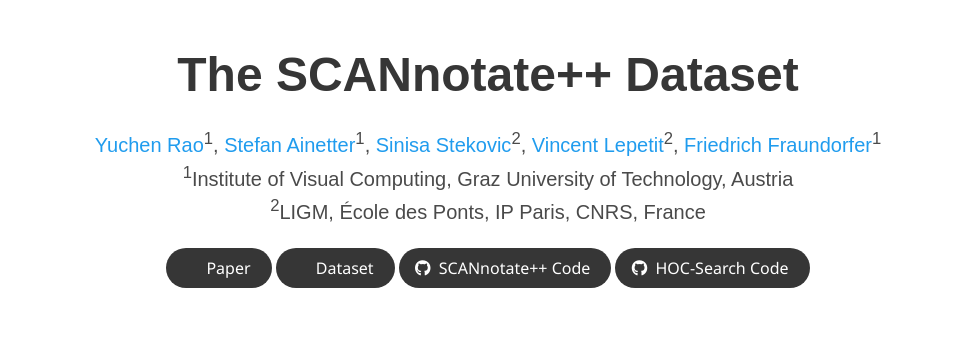
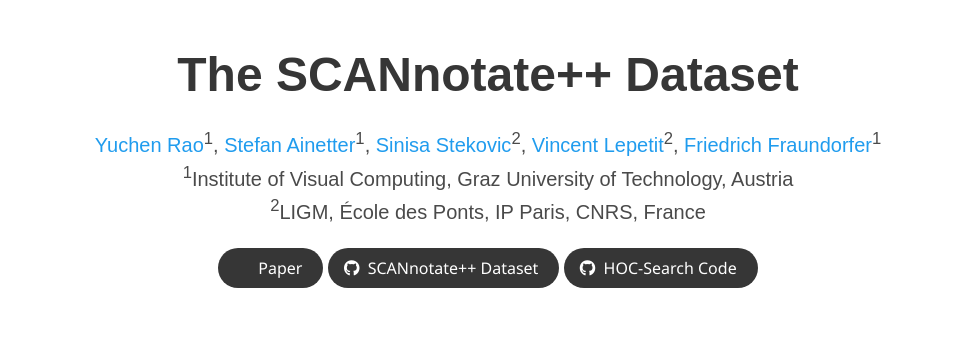
Before and after one commit to stefan-ainetter/SCANnotatepp, a plain HTML site: page index.html in a window 1280 px wide. Shown: the top 338 px of the page, without its empty margins (152-1116 px from the left). Drawn offline with nearby package versions, Linux system fonts and the light colour scheme; some icons are missing; a web font is replaced by a local one.

Commit message:
Update index.html

```diff
--- a/index.html
+++ b/index.html
@@ -56,21 +56,12 @@
               </a>
             </span>
 
-            <!-- SCANnotate++ Dataset -->
-            <span class="link-block">
-              <a href="https://cloud.tugraz.at/index.php/s/NA7icqiJ5SeNSA6/download?path=%2FScannotatepp%2FScannotatepp_annotations&files=ScanNetpp_annotations.zip" target="_blank"
-                 class="external-link button is-normal is-rounded is-dark">
-                <span class="icon"><i class="ai ai-arxiv"></i></span>
-                <span>Dataset</span>
-              </a>
-            </span>
-
             <!-- SCANnotate++ GitHub -->
             <span class="link-block">
               <a href="https://github.com/stefan-ainetter/SCANnotatepp/tree/main" target="_blank"
                  class="external-link button is-normal is-rounded is-dark">
                 <span class="icon"><i class="fab fa-github"></i></span>
-                <span>SCANnotate++ Code</span>
+                <span>SCANnotate++ Dataset</span>
               </a>
             </span>
 
```
